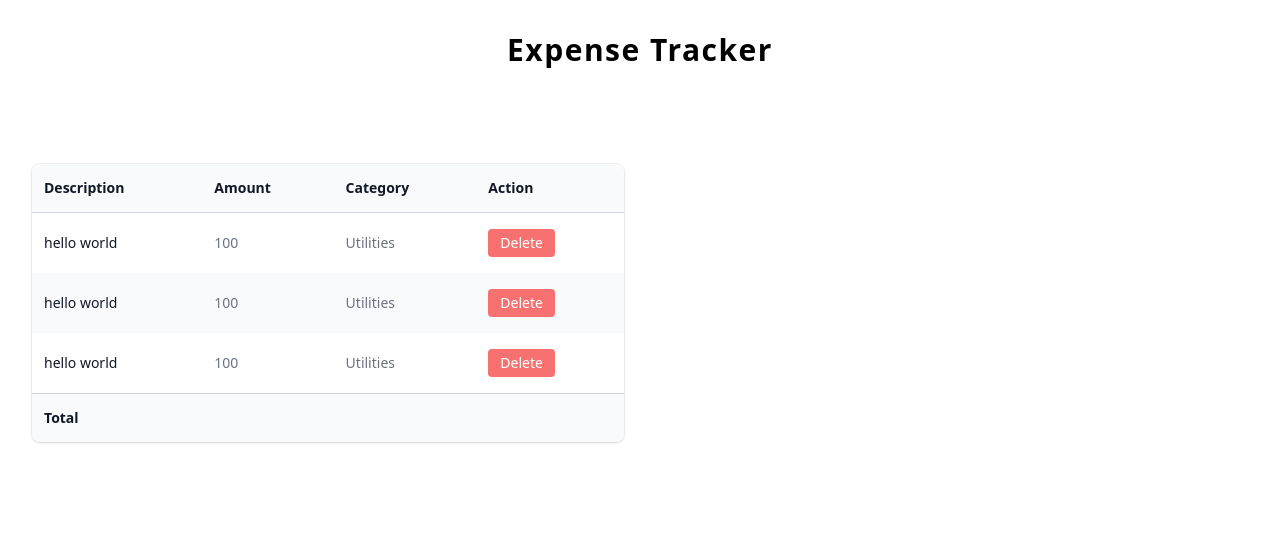
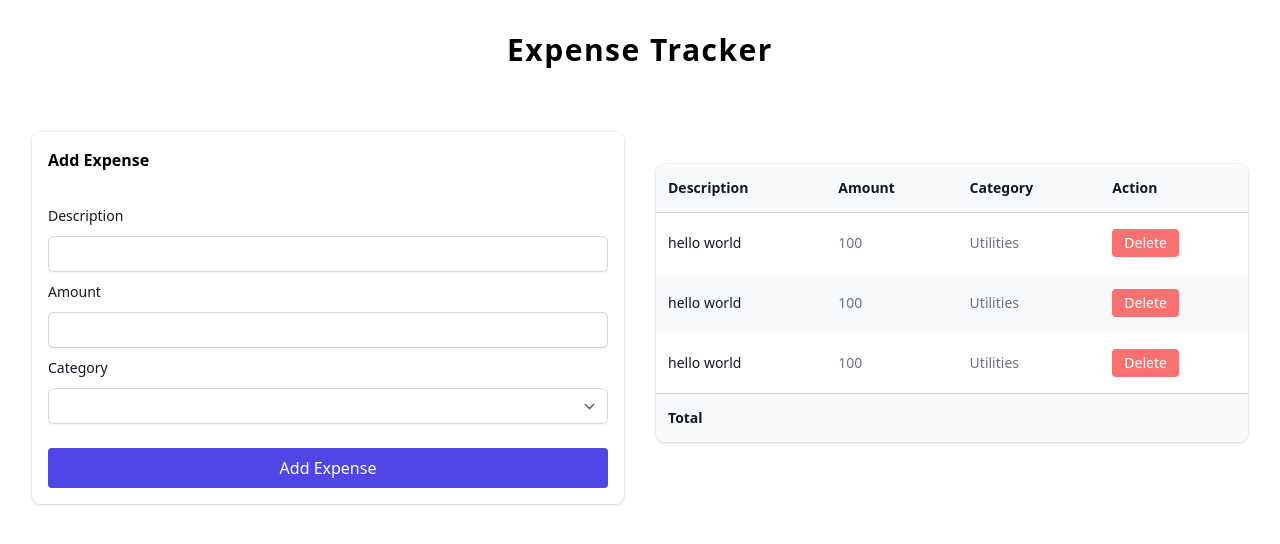
Before and after one commit to devbyishtiaq/react-redux-expense-tracker, a React (Vite) app: page / in a window 1280 px wide. Shown: the top 544 px of the page. Built offline with nearby package versions, Linux system fonts and the light colour scheme.

Commit message:
added expenseform component to add expense

```diff
--- a/package.json
+++ b/package.json
@@ -11,6 +11,7 @@
   },
   "dependencies": {
     "@headlessui/react": "^1.7.17",
+    "@hookform/resolvers": "^3.3.1",
     "@tailwindcss/forms": "^0.5.6",
     "react": "^18.2.0",
     "react-dom": "^18.2.0",
--- a/src/App.tsx
+++ b/src/App.tsx
@@ -1,4 +1,12 @@
+import ExpenseForm from "./components/ExpenseForm";
 import ExpenseList from "./components/ExpenseList";
+
+const categories = [
+  { id: 1, name: "All Categories" },
+  { id: 2, name: "Utilities" },
+  { id: 3, name: "Groceries" },
+  { id: 4, name: "Entertainment" },
+];
 
 const App = () => {
   return (
@@ -7,6 +15,9 @@ const App = () => {
         Expense Tracker
       </h1>
       <div className="grid grid-cols-2 gap-8 mt-16">
+        <div className="overflow-hidden shadow ring-1 ring-black ring-opacity-5 sm:rounded-lg p-4 self-start">
+          <ExpenseForm categories={categories} />
+        </div>
         <div>
           <ExpenseList expenses={expenses} />
         </div>
--- /dev/null
+++ b/src/components/ExpenseForm.tsx
@@ -0,0 +1,68 @@
+interface Category {
+  id: number;
+  name: string;
+}
+
+interface Props {
+  categories: Category[];
+}
+
+const ExpenseForm = ({ categories }: Props) => {
+  return (
+    <div>
+      <h2 className="font-bold mb-8">Add Expense</h2>
+      <form className="space-y-2 flex flex-col">
+        {/* description */}
+        <label
+          htmlFor="description"
+          className="block text-sm font-medium leading-6 text-gray-900"
+        >
+          Description
+        </label>
+        <input
+          type="text"
+          id="description"
+          className="block w-full rounded-md border-0 py-1.5 text-gray-900 shadow-sm ring-1 ring-inset ring-gray-300 placeholder:text-gray-400 focus:ring-2 focus:ring-inset focus:ring-indigo-600 sm:text-sm sm:leading-6"
+        />
+
+        {/* amount */}
+        <label
+          htmlFor="amount"
+          className="block text-sm font-medium leading-6 text-gray-900"
+        >
+          Amount
+        </label>
+        <input
+          type="number"
+          id="amount"
+          className="block w-full rounded-md border-0 py-1.5 text-gray-900 shadow-sm ring-1 ring-inset ring-gray-300 placeholder:text-gray-400 focus:ring-2 focus:ring-inset focus:ring-indigo-600 sm:text-sm sm:leading-6"
+        />
+
+        {/* category */}
+        <label
+          htmlFor="category"
+          className="block text-sm font-medium leading-6 text-gray-900"
+        >
+          Category
+        </label>
+        <select
+          id="category"
+          className="block w-full rounded-md border-0 py-1.5 text-gray-900 shadow-sm ring-1 ring-inset ring-gray-300 placeholder:text-gray-400 focus:ring-2 focus:ring-inset focus:ring-indigo-600 sm:text-sm sm:leading-6"
+        >
+          <option value=""></option>
+          {categories.map((category) => (
+            <option key={category.id} value={category.name}>
+              {category.name}
+            </option>
+          ))}
+        </select>
+
+        <button className="bg-indigo-600 px-3 py-2 rounded text-white !mt-6">
+          Add Expense
+        </button>
+      </form>
+    </div>
+  );
+};
+
+export default ExpenseForm;
```
Also changed, not shown: 1 other file (tests, documents, lock files or other folders).
